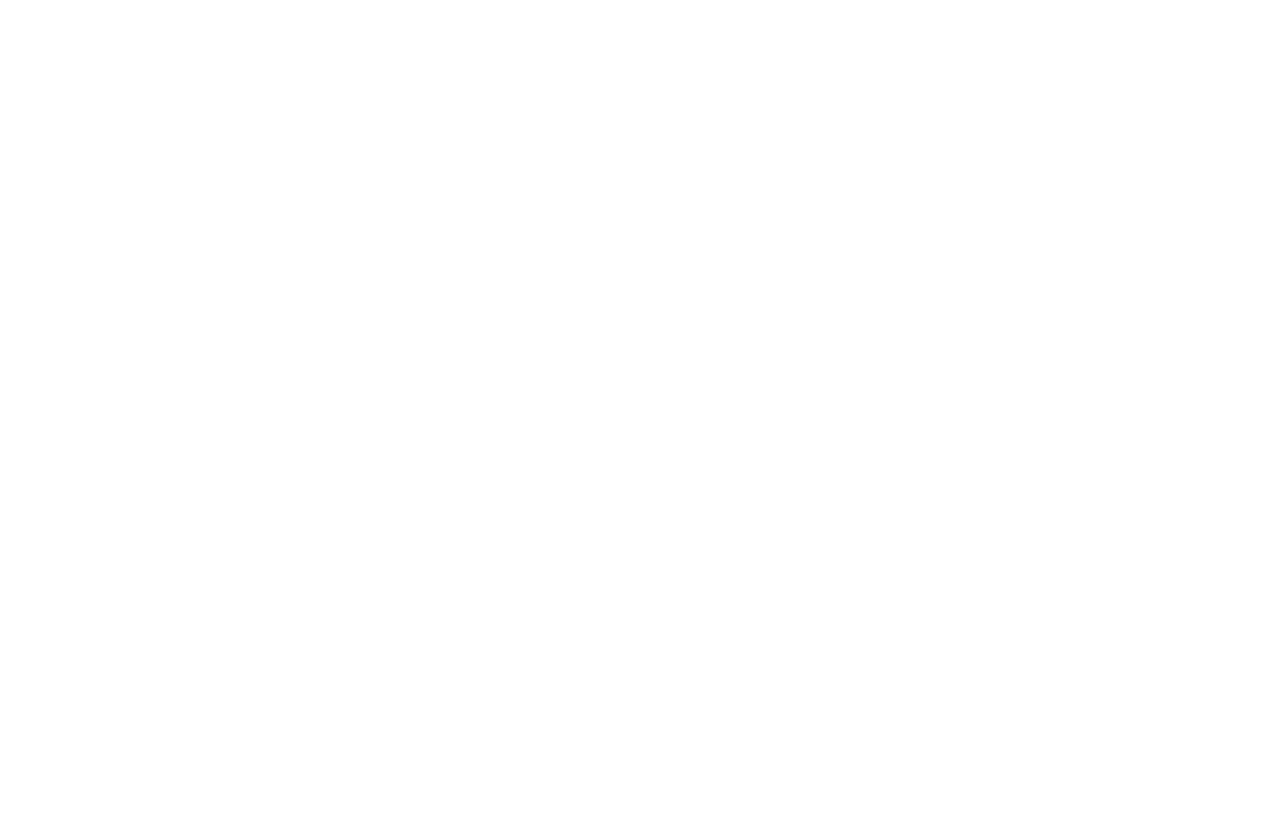
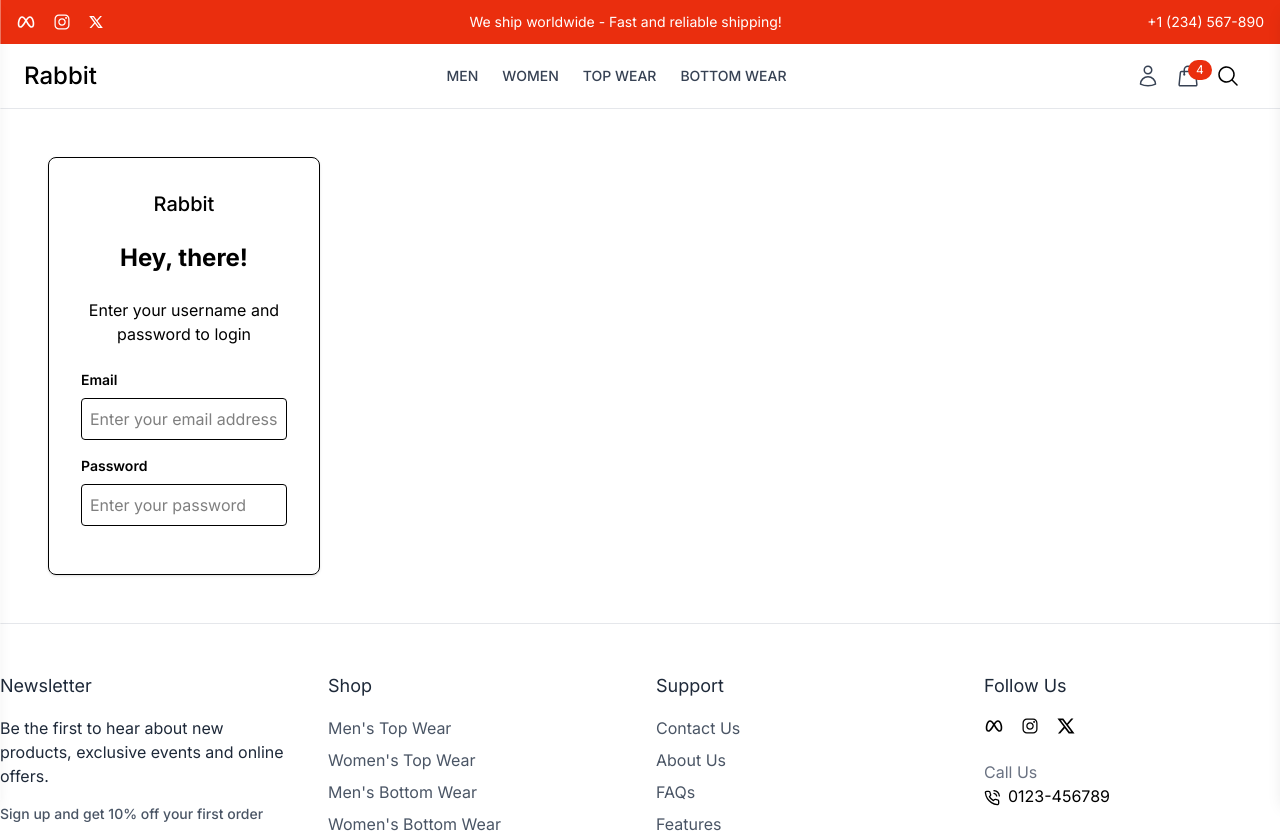
Before and after one commit to ahasan-ullah/Rabbit-E-Commerce-Website, a React (Vite) app in the folder frontend/: page /login in a window 1280 px wide. Before the commit this address had no page. Shown: the top 833 px of the page. Before the commit the page ends 800 px from the top, so only its background shows below. Built offline with nearby package versions, Linux system fonts and the light colour scheme.

Commit message:
login form created in the login page

```diff
--- a/frontend/src/App.jsx
+++ b/frontend/src/App.jsx
@@ -2,6 +2,7 @@
 import UserLayout from './components/Layout/UserLayout';
 import Home from './pages/Home';
 import { Toaster } from 'sonner';
+import Login from './pages/Login';
 const App = () => {
   return (
     <BrowserRouter>
@@ -10,6 +11,7 @@
       {/* User Route */}
       <Route path='/' element={<UserLayout/>}>
         <Route index element={<Home></Home>}></Route>
+        <Route path='/login' element={<Login></Login>}></Route>
       </Route>
       {/* Admin Route */}
       <Route></Route>
--- /dev/null
+++ b/frontend/src/pages/Login.jsx
@@ -0,0 +1,31 @@
+import { useState } from "react";
+
+const Login = () => {
+  const [email, setEmail] = useState('');
+  const [password, setPassword] = useState('');
+  return (
+    <div className="flex">
+      <div className="w-full md:w-1/2 flex-col justify-center items-center p-8 md:p-12">
+        <form className="w-full md:w-1/2 flex-col justify-center items-center p-8 rounded-lg border shadow-sm">
+          <div className="flex justify-center mb-6">
+            <h2 className="text-xl font-medium">Rabbit</h2>
+          </div>
+          <h2 className="text-2xl font-bold text-center mb-6">Hey, there!</h2>
+          <p className="text-center mb-6">
+            Enter your username and password to login
+          </p>
+          <div className="mb-4">
+            <label className="block text-sm font-semibold mb-2">Email</label>
+            <input type="email" value={email} onChange={(e)=>{setEmail(e.target.value)}} className="w-full p-2 border rounded" placeholder="Enter your email address"/>
+          </div>
+          <div className="mb-4">
+            <label className="block text-sm font-semibold mb-2">Password</label>
+            <input type="password" value={password} onChange={(e)=>{setPassword(e.target.value)}} className="w-full p-2 border rounded" placeholder="Enter your password"/>
+          </div>
+        </form>
+      </div>
+    </div>
+  )
+}
+
+export default Login
```
